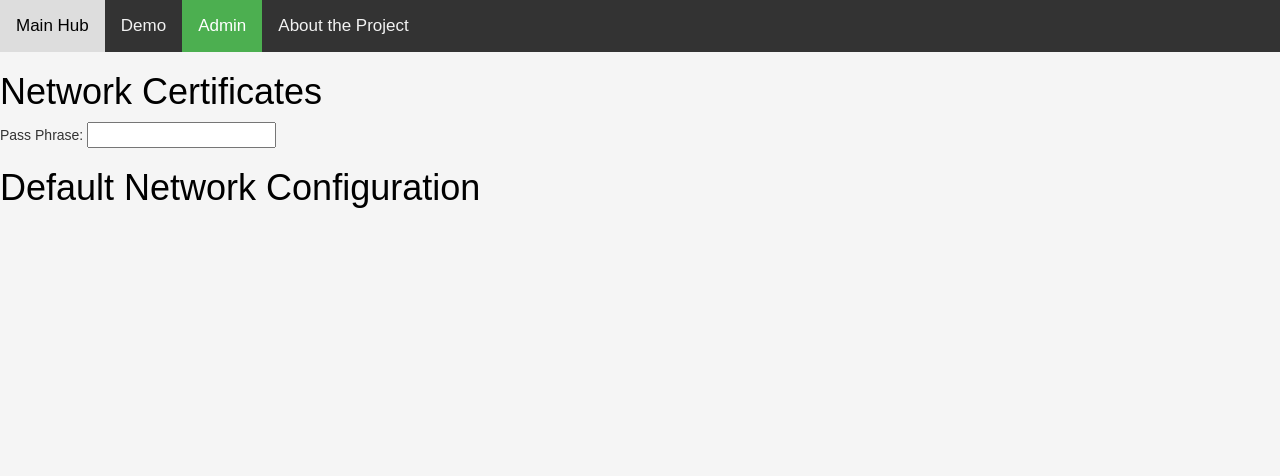
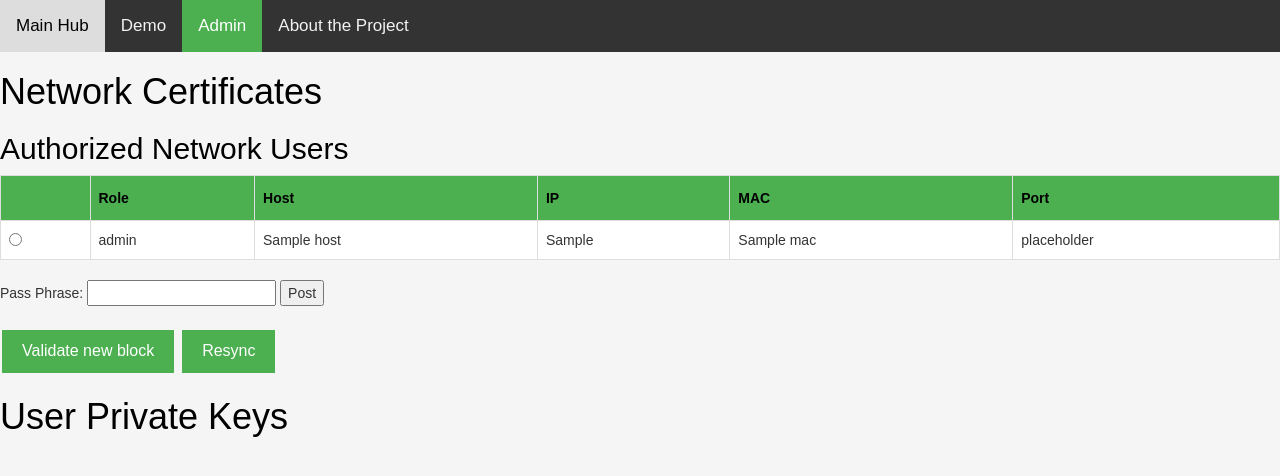
Before and after one commit to aalmeida9/ZT-BC-lab, a Flask app: template project/frontend/templates/admin.html in a window 1280 px wide. Shown: the top 476 px of the page. Run offline with Flask 2, Linux system fonts and the light colour scheme; the template is opened without the code that fills it: most values are stand-ins (such as "Sample title", 1, 10 or a date in 2020); some libraries are stand-ins or nearby versions.

Commit message:
configure users with network hosts

```diff
--- a/project/bc/node_server.py
+++ b/project/bc/node_server.py
@@ -18,7 +18,7 @@ class Block:
         self.index = index
         self.transactions = transactions
         #Need relevant attributes of host, start with MAC address
-        #consider public private key
+        #consider public private
         self.timestamp = timestamp
         self.previous_hash = previous_hash
         self.nonce = nonce
@@ -67,7 +67,8 @@ class Blockchain:
         ruleHash2 = sha256(ruleString2.encode()).hexdigest()
 
 
-        genesis_block = Block(0, [ruleHash1, ruleHash2], 0, "0")
+        # genesis_block = Block(0, [ruleHash1, ruleHash2], 0, "0")
+        genesis_block = Block(0, 0, 0, "0")
         genesis_block.hash = genesis_block.compute_hash()
         self.chain.append(genesis_block)
 
--- a/project/frontend/templates/admin.html
+++ b/project/frontend/templates/admin.html
@@ -18,12 +18,44 @@
     </div>
 
     <h1>Network Certificates</h1>
-    <form class="" action="index.html" method="post">
-      Pass Phrase:
-      <input type="text" name="pass_phrase" placeholder="" />
+    <h2>Authorized Network Users</h2>
+    <form class="" action="" method="post">
+    <table id="connection">
+        <tr class="table_row">
+            <th>
+
+            </th>
+            <th>Role</th>
+            <th>Host</th>
+            <th>IP</th>
+            <th>MAC</th>
+            <th>Port</th>
+        </tr>
+        {% for user in users %}
+        <tr class="table_row">
+            <td>
+                <input type="radio" name="hostNum" value={{users.index(user)}} />
+            </td>
+            <td>{{user.role}}</td>
+            <td>{{user.host}}</td>
+            <td>{{user.ip}}</td>
+            <td>{{user.mac}}</td>
+            <td>placeholder</td>
+        </tr>
+        {% endfor %}
+    </table>
+    <br>
+    Pass Phrase:
+    <input type="text" name="pass_phrase" placeholder="" />
+    <input type="submit" value="Post">
+
     </form>
+    <br>
+    <a href="{{node_address}}/mine" target="_blank"><button class = "button">Validate new block</button></a>
+    <a href="/demo.html"><button class = "button">Resync</button></a>
+    <br>
+    <h1>User Private Keys</h1>
 
-    <h1>Default Network Configuration</h1>
 
 </body>
 
--- a/project/net.py
+++ b/project/net.py
@@ -51,6 +51,7 @@ class MinimalTopo( Topo ):
         # Create two hosts.
         h1 = self.addHost( 'h1', password = "test" )
         h2 = self.addHost( 'h2' )
+        h3 = self.addHost( 'h3' )
         # password is passed as an option to addHost not sure how to use it see more below
         # https://github.com/mininet/mininet/blob/master/mininet/topo.py
         # https://github.com/mininet/mininet/blob/715db45b9dcd9bcf0ffc9bb4211808217276e664/mininet/topo.py#L26
@@ -63,6 +64,7 @@ class MinimalTopo( Topo ):
         # Add links between the switch and each host
         self.addLink( s1, h1 )
         self.addLink( s1, h2 )
+        self.addLink( s1, h3 )
 
 
 def runMinimalTopo():
@@ -100,6 +102,7 @@ def runMinimalTopo():
     for h in hosts:
         #create JSON object of host: ip
         ip = json.dumps({
+            #"index": index(h),
             "host": h.name,
             "ip": h.IP(),
             "mac": h.MAC()})
@@ -120,7 +123,7 @@ def runMinimalTopo():
 
 
     # Drop the user in to a CLI so user can run commands.
-    CLI( net )
+    #CLI( net )
 
     # After the user exits the CLI, shutdown the network.
     net.stop()
```
Also changed, not shown: project/frontend/templates/demo.html (+12 -7 lines), project/frontend/views.py (+19 -3 lines).
